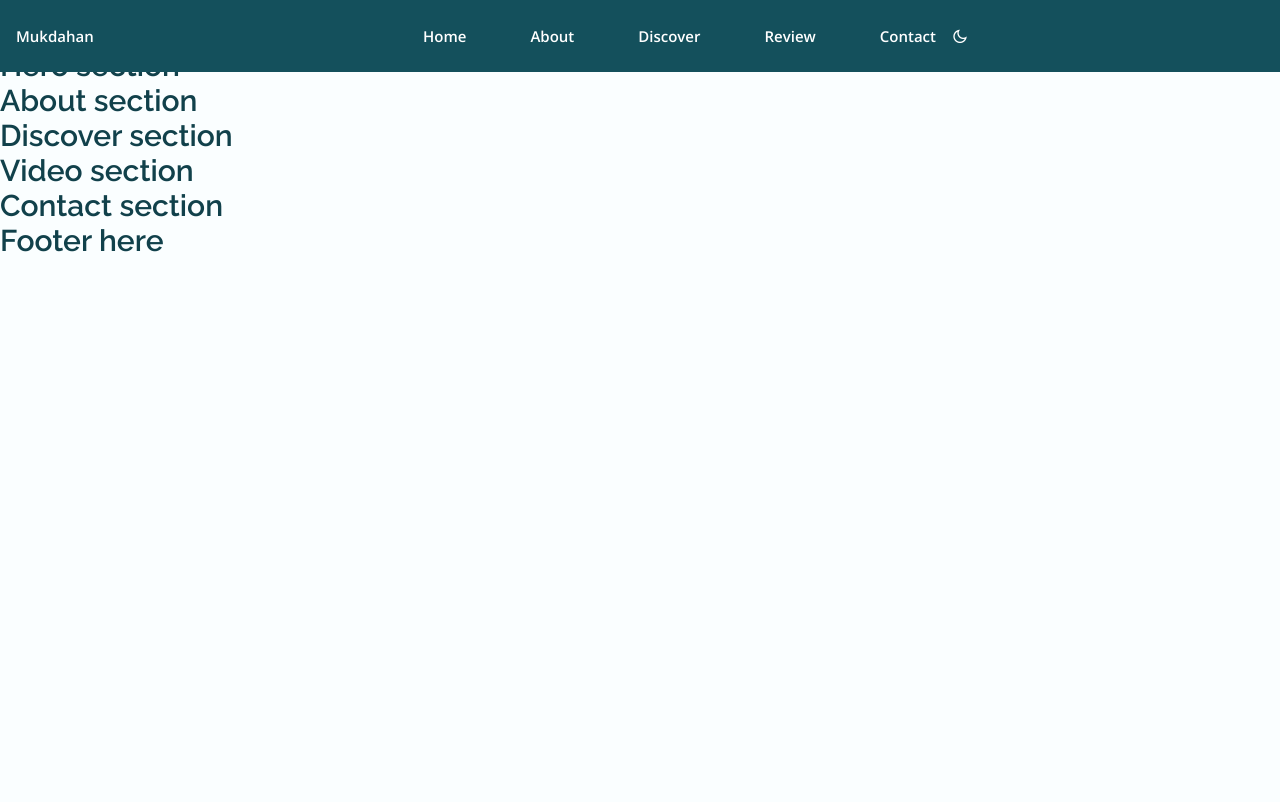
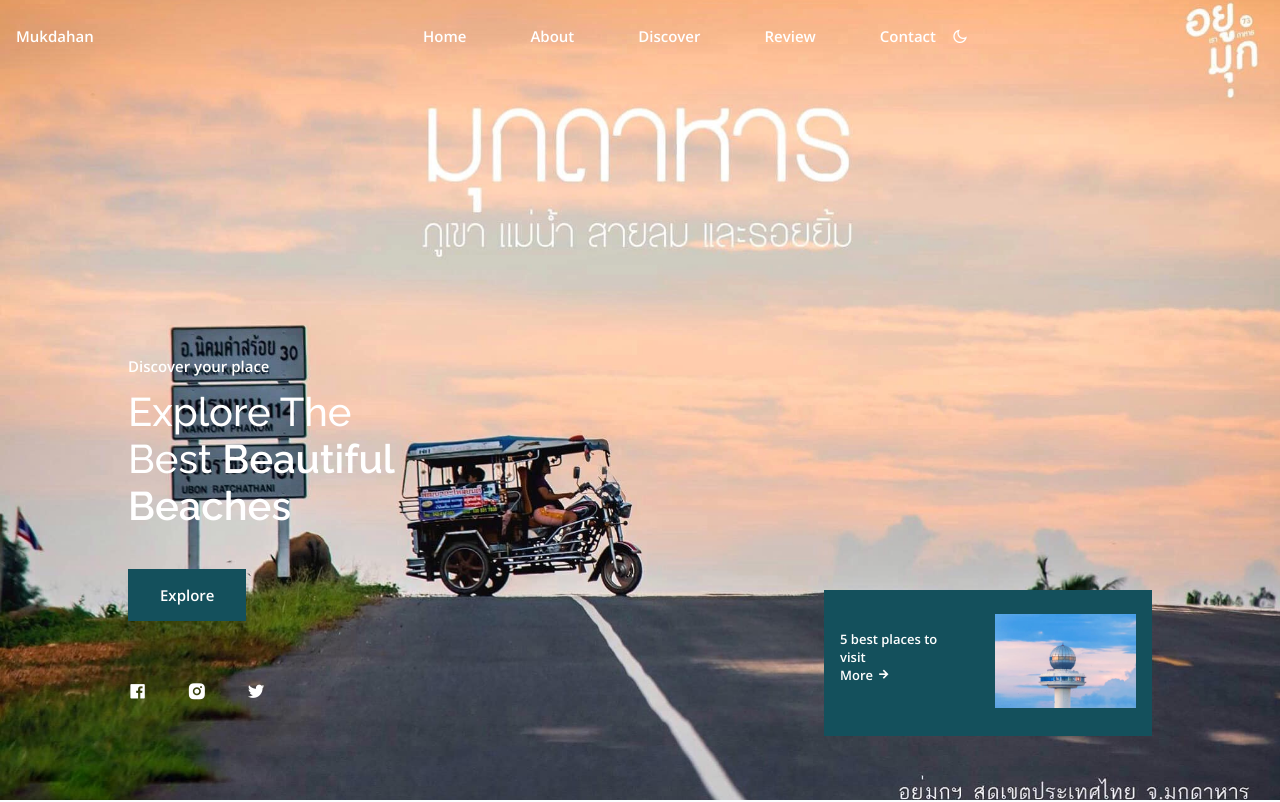
Before and after one commit to Alohadancemeow/next-travel-101, a Next.js app: page / in a window 1280 px wide. Shown: the top 802 px of the page. Built offline with nearby package versions, Linux system fonts and the light colour scheme.

Commit message:
hero section

```diff
--- a/components/Hero.jsx
+++ b/components/Hero.jsx
@@ -1,11 +1,265 @@
 import React from 'react'
+import 'remixicon/fonts/remixicon.css'
+import Link from 'next/link'
+import styled from 'styled-components'
 
 const Hero = () => {
     return (
-        <div>
-            <h1>Hero section</h1>
-        </div>
+        <HeroContainer>
+            <HeroImage src="/images/image1.jpg" alt="hero-image" />
+            <HeroWrapper>
+
+                <HeroContent>
+                    <Heading>Discover your place</Heading>
+                    <Content>
+                        <span>Explore The <br /> Best </span>
+                        <strong>Beautiful <br /> Beaches</strong>
+                    </Content>
+                    <ExploreBtn>
+                        <Link href="#">
+                            <a>Explore</a>
+                        </Link>
+                    </ExploreBtn>
+                </HeroContent>
+
+                <SocialIcon>
+                    <SocialLink>
+                        <SocialLinkItem >
+                            <Link href="https://www.facebook.com/">
+                                <a target="_blank">
+                                    <i className="ri-facebook-box-fill"></i>
+                                </a>
+                            </Link>
+                        </SocialLinkItem>
+                        <SocialLinkItem >
+                            <Link href="https://www.instagram.com/">
+                                <a target="_blank">
+                                    <i className="ri-instagram-fill"></i>
+                                </a>
+                            </Link>
+                        </SocialLinkItem>
+                        <SocialLinkItem  >
+                            <Link href="https://twitter.com/">
+                                <a target="_blank">
+                                    <i className="ri-twitter-fill"></i>
+                                </a>
+                            </Link>
+                        </SocialLinkItem>
+                    </SocialLink>
+                </SocialIcon>
+
+                <InfoBox>
+                    <InfoText>
+                        <span>5 best places to visit</span>
+                        <Link href="#">
+                            <a>
+                                More
+                                <i className="ri-arrow-right-line"></i>
+                            </a>
+                        </Link>
+                    </InfoText>
+                    <InfoImage>
+                        <img src="/images/image2.jpg" alt="more-image" />
+                    </InfoImage>
+                </InfoBox>
+
+            </HeroWrapper>
+        </HeroContainer>
     )
 }
 
 export default Hero
+
+
+// # Styled-components
+const HeroContainer = styled.section`
+    /* padding: 4.5rem 0 2.5rem; */
+    /* height: 100vh; */
+
+    @media screen and (min-height: 721px) {
+        height: 640px;
+    }
+
+    @media screen and (min-width: 768px) {
+        height: 100vh;
+    }
+`
+
+const HeroImage = styled.img`
+    position: absolute;
+    top: 0;
+    left: 0;
+    width: 100%;
+    height: 100vh;
+    object-fit: cover;
+    object-position: 83%;
+
+    @media screen and (min-height: 721px) {
+        height: 640px;
+    }
+
+    @media screen and (min-width: 768px) {
+        height: 100vh;
+    }
+`
+
+const HeroWrapper = styled.div`
+    position: relative;
+    align-content: center;
+    row-gap: 3rem;
+    height: calc(100vh - 3rem);
+
+    max-width: 968px;
+    margin-right: 1rem;
+    margin-left: 1rem;
+    display: grid;
+    gap: 1.5rem;
+
+    @media screen and (min-height: 721px) {
+        height: 640px;
+    }
+
+    @media screen and (min-width: 768px) {
+        height: 100vh;
+        grid-template-rows: 1.8fr 0.5fr;
+    }
+
+    @media screen and (min-width: 1024px) {
+        grid-template-rows: 2fr 0.5fr;
+        margin-left: auto;
+        margin-right: auto;
+    }
+
+    @media screen and (min-width: 1200px) {
+        max-width: 1024px;
+    }
+`
+
+const HeroContent = styled.div`
+    color: #fff;
+
+    @media screen and (min-width: 768px) {
+        align-self: flex-end;
+    }
+`
+
+const Heading = styled.span`
+    display: block;
+    font-weight: 600;
+    margin-bottom: 0.75rem;
+    color: #fff;
+`
+
+const Content = styled.h1`
+    color: #fff;
+    font-size: 2.5rem;
+    font-weight: 500;
+    margin-bottom: 2.5rem;
+
+`
+
+const ExploreBtn = styled.button`
+    display: inline-block;
+    background-color:  hsl(190, 64%, 22%);
+    /* color: #fff; */
+    padding: 1rem 2rem;
+    font-weight: 600;
+    transition: 0.3s;
+
+    a {
+        color: #fff;
+    }
+
+    &:hover {
+        background-color: hsl(190, 64%, 15%);
+    }
+
+`
+
+const SocialIcon = styled.div`
+    display: flex;
+    flex-direction: column;
+    row-gap: 1.5rem;
+
+    @media screen and (min-width: 768px) {
+        flex-direction: row;
+        align-self: flex-end;
+        margin-bottom: 3rem;
+        column-gap: 2.5rem;
+    }
+`
+
+const SocialLink = styled.div`
+    font-size: 1.2rem;
+    width: max-content;
+    /* color: #fff; */
+
+    display: flex;
+    flex-direction: column;
+    row-gap: 1.5rem;
+
+    @media screen and (min-width: 768px) {
+        flex-direction: row;
+        align-self: flex-end;
+        margin-bottom: 3rem;
+        column-gap: 2.5rem;
+    }
+`
+
+const SocialLinkItem = styled.div`
+   a {
+    color: #fff;
+   }
+`
+
+const InfoBox = styled.div`
+    background-color: hsl(190, 64%, 22%);
+    display: flex;
+    padding: 1.5rem 1rem;
+    align-items: center;
+    column-gap: 0.5rem;
+    position: absolute;
+    right: 0;
+    bottom: 1rem;
+    width: 228px;
+    color: #fff;
+
+    @media screen and (min-width: 768px) {
+        margin-bottom: 3rem;
+    }
+
+    @media screen and (min-width: 1024px) {
+        width: 328px;
+        grid-template-columns: 1fr 2fr;
+        column-gap: 2rem;
+    }
+`
+const InfoText = styled.div`
+    display: block;
+    font-size: 0.813rem;
+    font-weight: 600;
+    margin-bottom: 0.75rem;
+    /* color: #fff; */
+
+    a {
+        font-size: 0.813rem;
+        display: flex;
+        align-items: center;
+        column-gap: .25rem;
+        background: none;
+        padding: 0;
+        color: #fff;
+    }
+`
+const InfoImage = styled.div`
+    overflow: hidden;
+
+    img {
+        width: 145px;
+        transition: 0.3s;
+
+        &:hover {
+            transform: scale(1.5);
+        }
+    }
+`
--- a/components/Navbar.jsx
+++ b/components/Navbar.jsx
@@ -1,4 +1,4 @@
-import React, { useState, useEffect } from 'react'
+import React, { useState } from 'react'
 import 'remixicon/fonts/remixicon.css'
 import styled from 'styled-components'
 import Link from 'next/link'
@@ -16,7 +16,7 @@ const Navbar = () => {
     return (
         <Header>
             <Container>
-                <NavLogo onClick={closeMobileMenu}>Mukdahan</NavLogo>
+                <NavLogo href="#" onClick={closeMobileMenu}>Mukdahan</NavLogo>
                 <NavMenu click={click} >
                     <NavList onClick={handleClick}>
                         <NavListItem>
@@ -73,7 +73,8 @@ const Header = styled.header`
     top: 0;
     left: 0;
     z-index: 100;
-    background-color: hsl(190, 64%, 22%);
+    /* background-color: hsl(190, 64%, 22%); */
+    background-color: transparent;
 `
 
 const Container = styled.nav`
@@ -93,10 +94,11 @@ const Container = styled.nav`
 const NavLogo = styled.a`
     color: #fff;
     font-weight: 600;
+    cursor: pointer;
 `
 
 const NavMenu = styled.div`
-    position: relative;
+
 
    @media screen and (max-width: 767px) {
         position: fixed;
@@ -111,19 +113,21 @@ const NavMenu = styled.div`
    }
 
    @media screen and (min-width: 768px) {
-       display: flex;
-       column-gap: 1rem;
+        position: relative;
+        display: flex;
+        column-gap: 1rem;
    }
 `
 
 const NavList = styled.ul`
     display: flex;
-    column-gap: 4rem;
-    list-style: none;
+    flex-direction: column;
+    row-gap: 2.5rem;
 
-    @media screen and (max-width: 768px) {
-        flex-direction: column;
-        row-gap: 2.5rem;
+    @media screen and (min-width: 768px) {
+        flex-direction: row;
+        column-gap: 4rem;
+        list-style: none;
     }
 `
 
--- a/styles/GlobalStyle.js
+++ b/styles/GlobalStyle.js
@@ -19,6 +19,10 @@ const GlobalStyle = createGlobalStyle`
         font-size: 0.938rem;
         background-color: hsl(190, 100%, 99%);
         color: hsl(190, 24%, 35%);
+
+        @media screen and (min-height: 721px) {
+            margin: 0;
+        }
     }
 
     h1,
```
Also changed, not shown: public/images/image1.jpg (added), public/images/image2.jpg (added).
